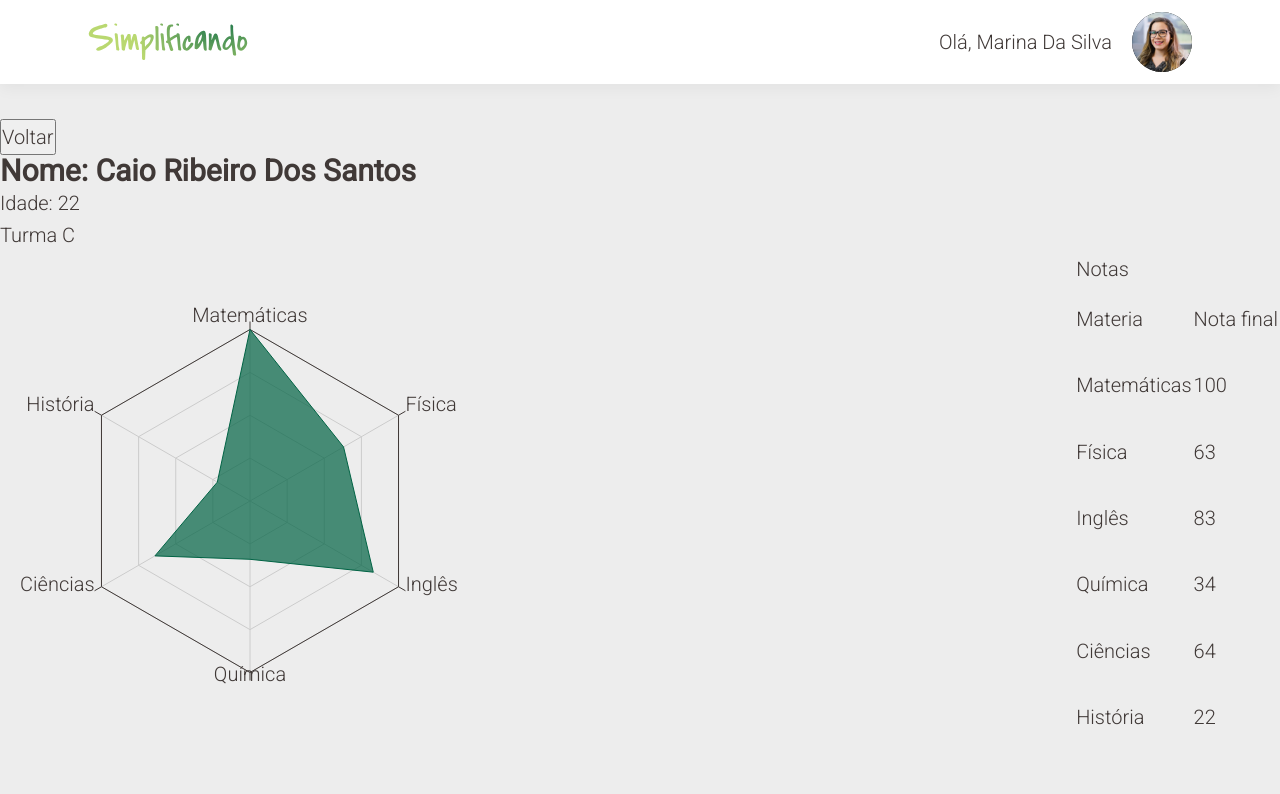
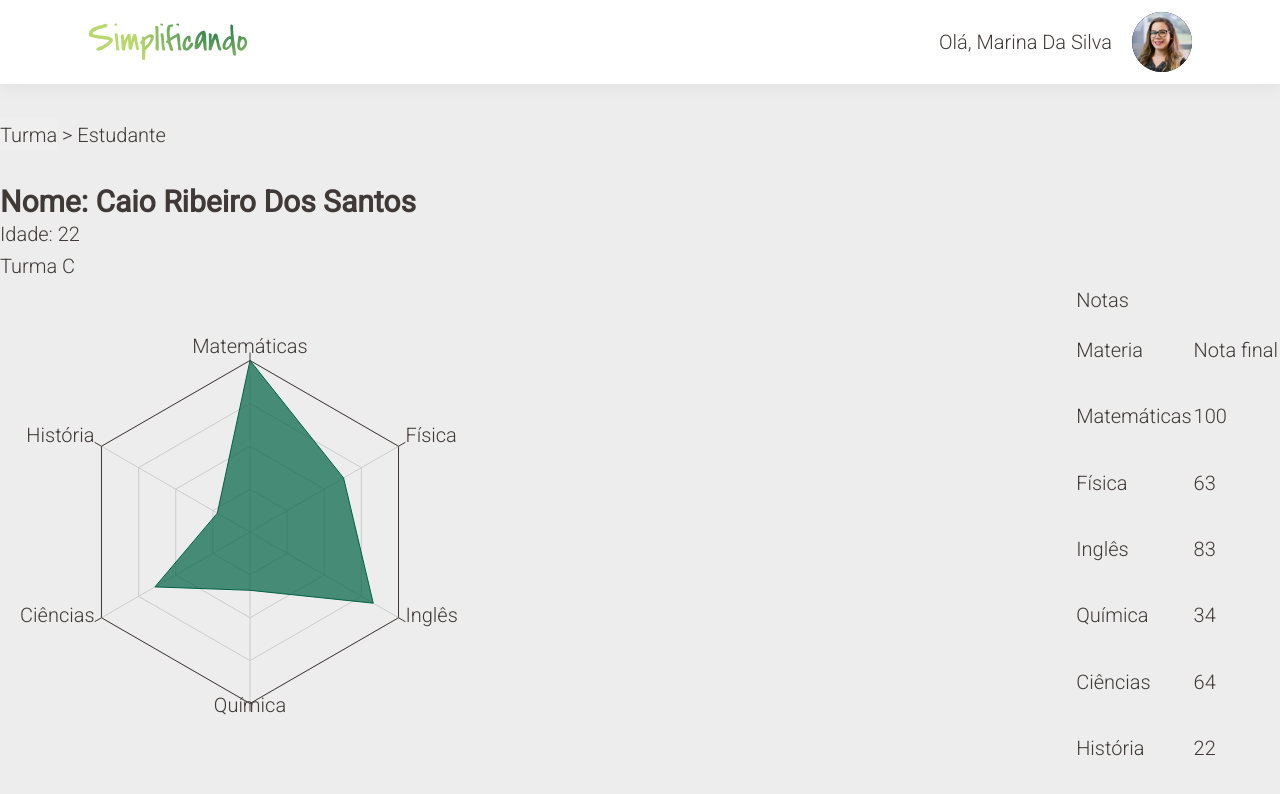
Before and after one commit to MartinGBB/simplificando, a React (Vite) app: page /1 in a window 1280 px wide. Shown: the top 794 px of the page. Built offline with nearby package versions, Linux system fonts and the light colour scheme; data requests are answered from the project's data file.

Commit message:
styles: estrutura botao de voltar

```diff
--- a/src/pages/StudentCard/TableGrades/index.tsx
+++ b/src/pages/StudentCard/TableGrades/index.tsx
@@ -6,7 +6,6 @@ interface GradesProps {
 }
 
 export function TableGrades({ averageGrade }: GradesProps) {
-  console.log(averageGrade)
   return (
     <TableContainer>
       <thead>
--- a/src/pages/StudentCard/index.tsx
+++ b/src/pages/StudentCard/index.tsx
@@ -1,7 +1,7 @@
 import { useEffect, useState } from 'react'
 import { useNavigate, useParams } from 'react-router-dom'
 
-import { CartContainer, GradesContent, ProfileInfo } from './styles'
+import { CartContainer, GradesContent, ProfileInfo, ReturnPage } from './styles'
 import { Loading } from '../../components/Loading'
 import { fetchStudents } from '../../lib/fetchStudents'
 import { Student } from '../Home'
@@ -32,7 +32,11 @@ export function StudentCard() {
   return (
     <CartContainer>
       <ProfileInfo>
-        <button onClick={handleClick}>Voltar</button>
+        <ReturnPage>
+          <button onClick={handleClick}>Turma</button>
+          <span>{` > `}</span>
+          <span>Estudante</span>
+        </ReturnPage>
 
         <h2>{`Nome: ${student.name}`}</h2>
         <p>{`Idade: ${student?.age}`}</p>
--- a/src/pages/StudentCard/styles.ts
+++ b/src/pages/StudentCard/styles.ts
@@ -5,6 +5,19 @@ export const CartContainer = styled.main`
   flex-direction: column;
 `
 export const ProfileInfo = styled.section``
+
+export const ReturnPage = styled.section`
+  padding: 0 0 2.1875rem 0;
+
+  button {
+    border: none;
+    cursor: pointer;
+
+    &:focus {
+      box-shadow: none;
+    }
+  }
+`
 
 export const GradesContent = styled.section`
   display: flex;
```
